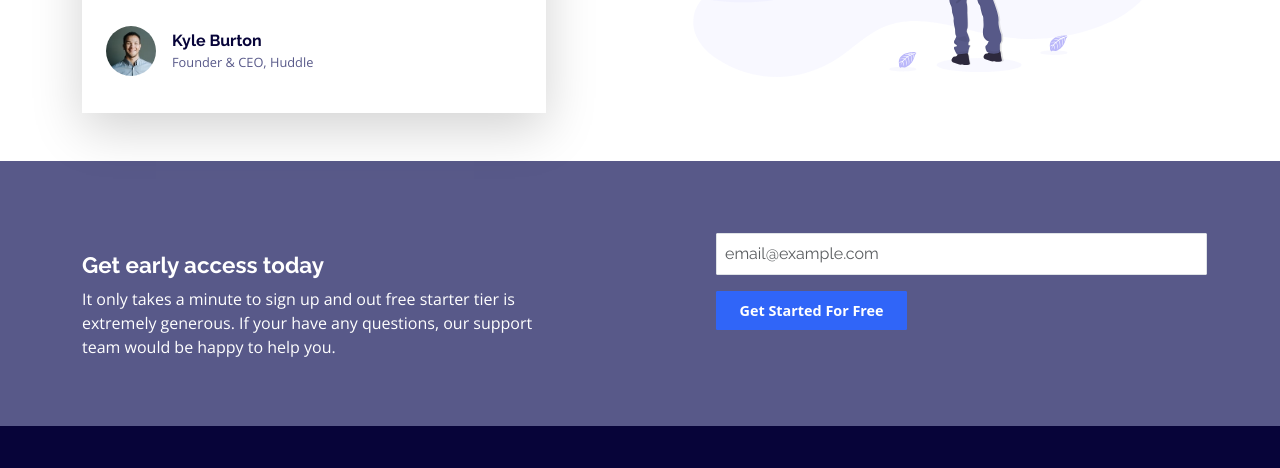
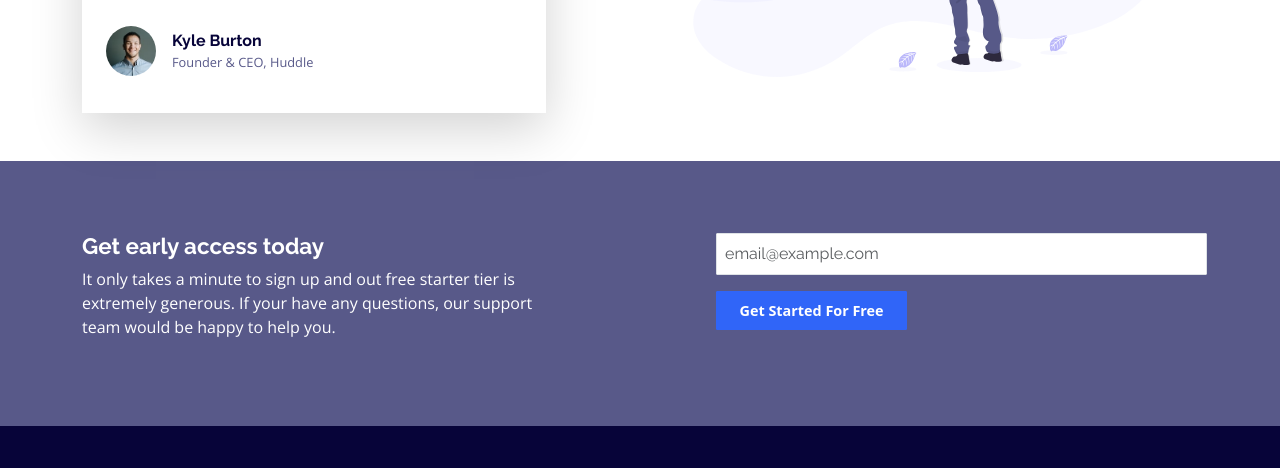
Before and after one commit to ThilinaDeshan98/Fylo-landing-page, a website: page index.html in a window 1280 px wide. Shown: the part 1087-1555 px from the top of the page. Drawn offline with nearby package versions, Linux system fonts and the light colour scheme.

Commit message:
first commit

```diff
--- a/index.html
+++ b/index.html
@@ -6,6 +6,7 @@
     <meta name="viewport" content="width=device-width, initial-scale=1.0">
     <link rel="stylesheet" href="assets/css/style.css">
     <title>Fylo Landing Page</title>
+    <link rel="shortcut icon" href="./images/favicon-32x32.png" type="image/png">
 </head>
 <body>
     <nav class="navbar navbar-expand bg-white">
@@ -92,7 +93,7 @@
 
     <section class="early-access bg-secondary p-1 p-lg-4">
         <div class="container">
-            <div class="row mt-5 align-items-center justify-content-lg-between">
+            <div class="row mt-5 align-items-center align-items-lg-start justify-content-lg-between">
                 <div class="col-sm-12 col-lg-6 mb-3">
                     <h2 class="title-2 text-white mt-3 mt-lg-0">Get early access today</h2>
                     <p class="subtitle-3 text-white mb-2">It only takes a minute to sign up and out free starter tier is extremely generous. If your have any questions, our support team would be happy to help you.</p>
```
